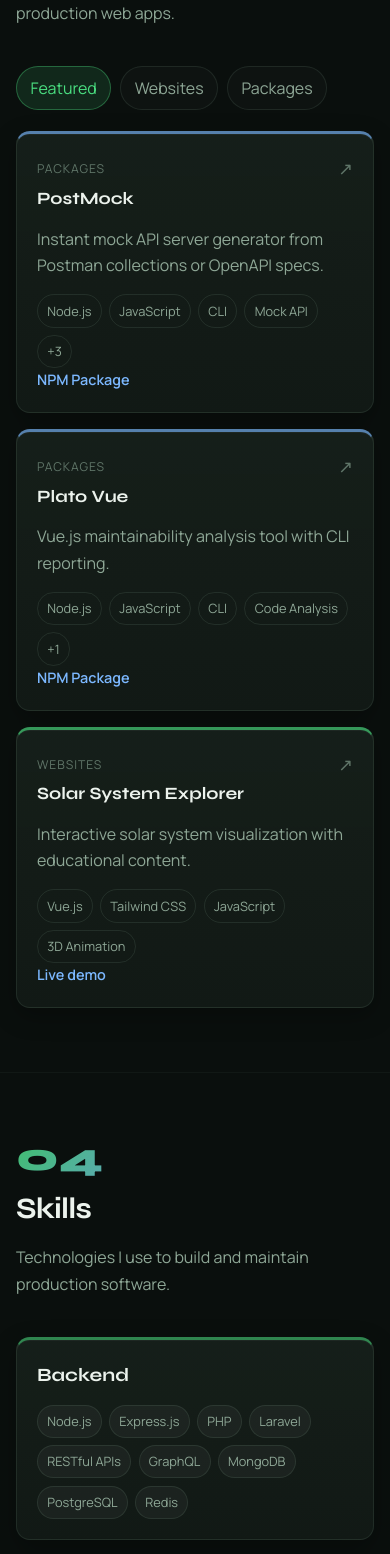
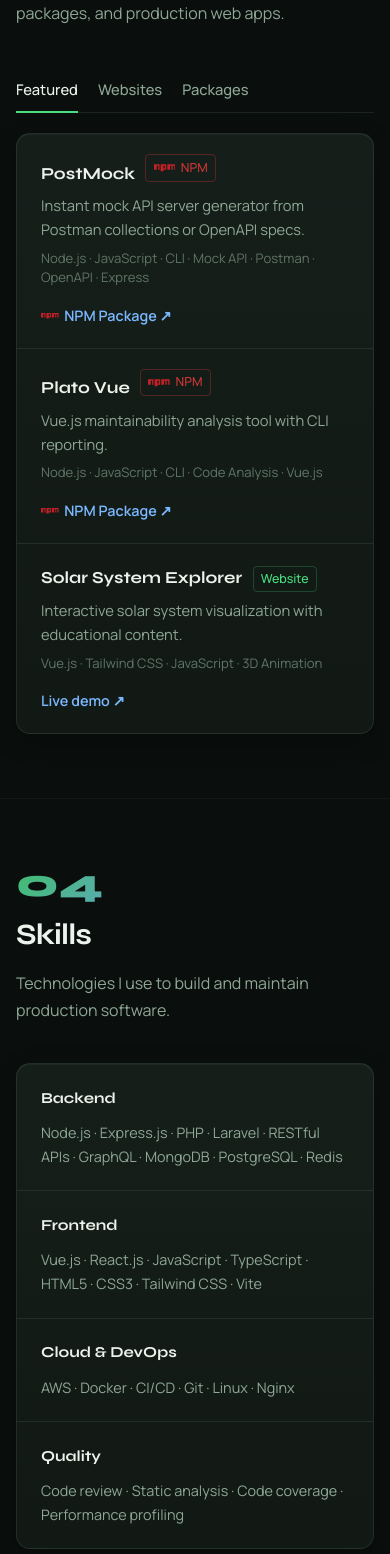
Before and after one commit to leon-99/portfolio, a Vue app: page / in a window 390 px wide. Shown: the part 5780-7334 px from the top of the page. Built offline with nearby package versions, Linux system fonts and the light colour scheme.

Commit message:
Refactor project and skills components for enhanced layout and styling. Updated CSS classes for project filters, project rows, and skills display. Introduced package type handling in Projects.vue and improved responsiveness in Skills.vue. Added new project type definitions in portfolio.ts.

```diff
--- a/src/components/Projects.vue
+++ b/src/components/Projects.vue
@@ -1,7 +1,8 @@
 <script setup lang="ts">
 import { computed, ref } from 'vue'
+import { Icon } from '@iconify/vue'
 import SectionHeader from '@/components/SectionHeader.vue'
-import { projects, type ProjectCategory } from '@/data/portfolio'
+import { projects, type PackageType, type Project, type ProjectCategory } from '@/data/portfolio'
 
 type Filter = 'featured' | ProjectCategory
 
@@ -19,6 +20,35 @@
   }
   return projects.filter((project) => project.category === activeFilter.value)
 })
+
+const categoryLabel: Record<ProjectCategory, string> = {
+  websites: 'Website',
+  packages: 'Package',
+}
+
+const packageLabel: Record<PackageType, string> = {
+  npm: 'NPM',
+  laravel: 'Laravel',
+}
+
+const packageIcon: Record<PackageType, string> = {
+  npm: 'logos:npm',
+  laravel: 'logos:laravel',
+}
+
+function projectType(project: Project): ProjectCategory | PackageType {
+  if (project.category === 'websites') return 'websites'
+  return project.packageType ?? 'npm'
+}
+
+function typeLabel(project: Project): string {
+  if (project.category === 'websites') return categoryLabel.websites
+  return packageLabel[project.packageType ?? 'npm']
+}
+
+function isNpmLink(project: Project): boolean {
+  return Boolean(project.liveUrl?.includes('npmjs.com'))
+}
 </script>
 
 <template>
@@ -27,57 +57,62 @@
       <SectionHeader
         index="03"
         title="Projects"
-        description="Selected work across npm packages and production web apps."
+        description="Selected work across npm packages, Laravel packages, and production web apps."
       />
 
-      <div class="filter-row">
+      <div class="project-filters" role="tablist" aria-label="Project filters">
         <button
           v-for="filter in filters"
           :key="filter.id"
           type="button"
-          class="filter-btn"
+          role="tab"
+          class="filter-tab"
           :class="{ active: activeFilter === filter.id }"
+          :aria-selected="activeFilter === filter.id"
           @click="activeFilter = filter.id"
         >
           {{ filter.label }}
         </button>
       </div>
 
-      <div class="projects-grid">
+      <div class="project-list section-card">
         <article
           v-for="project in filteredProjects"
           :key="project.id"
-          class="project-card section-card"
-          :class="`tone-${project.category}`"
+          class="project-row"
         >
-          <div class="project-top">
-            <div>
-              <span class="project-category">{{ project.category }}</span>
+          <div class="project-main">
+            <div class="project-head">
               <h3>{{ project.title }}</h3>
+              <span class="project-type" :data-type="projectType(project)">
+                <Icon
+                  v-if="project.category === 'packages'"
+                  :icon="packageIcon[project.packageType ?? 'npm']"
+                  class="project-type-icon"
+                  aria-hidden="true"
+                />
+                {{ typeLabel(project) }}
+              </span>
             </div>
-            <span class="project-arrow" aria-hidden="true">↗</span>
+            <p class="project-desc">{{ project.description }}</p>
+            <p class="project-tech">{{ project.technologies.join(' · ') }}</p>
           </div>
 
-          <p>{{ project.description }}</p>
-
-          <div class="tag-list">
-            <span v-for="tech in project.technologies.slice(0, 4)" :key="tech" class="tag muted">
-              {{ tech }}
-            </span>
-            <span v-if="project.technologies.length > 4" class="tag muted">
-              +{{ project.technologies.length - 4 }}
-            </span>
-          </div>
-
-          <div class="project-actions">
+          <div v-if="project.liveUrl || project.codeUrl" class="project-links">
             <a
               v-if="project.liveUrl"
               :href="project.liveUrl"
               target="_blank"
               rel="noopener noreferrer"
-              class="text-link"
+              class="text-link project-link"
             >
-              {{ project.liveLabel ?? 'Live' }}
+              <Icon
+                v-if="isNpmLink(project)"
+                icon="logos:npm"
+                class="project-link-icon"
+                aria-hidden="true"
+              />
+              {{ project.liveLabel ?? 'Live' }} ↗
             </a>
             <a
               v-if="project.codeUrl"
@@ -86,7 +121,7 @@
               rel="noopener noreferrer"
               class="text-link"
             >
-              {{ project.codeLabel ?? 'Code' }}
+              {{ project.codeLabel ?? 'Code' }} ↗
             </a>
           </div>
         </article>
--- a/src/components/Skills.vue
+++ b/src/components/Skills.vue
@@ -1,8 +1,6 @@
 <script setup lang="ts">
 import SectionHeader from '@/components/SectionHeader.vue'
 import { skillCategories } from '@/data/portfolio'
-
-const tones = ['mint', 'sky', 'amber', 'rose']
 </script>
 
 <template>
@@ -14,20 +12,15 @@
         description="Technologies I use to build and maintain production software."
       />
 
-      <div class="skills-grid">
-        <article
-          v-for="(category, index) in skillCategories"
+      <div class="skills-panel section-card">
+        <div
+          v-for="category in skillCategories"
           :key="category.title"
-          class="skills-card section-card"
-          :class="`tone-${tones[index % tones.length]}`"
+          class="skill-group"
         >
           <h3>{{ category.title }}</h3>
-          <div class="tag-list">
-            <span v-for="skill in category.skills" :key="skill" class="tag">
-              {{ skill }}
-            </span>
-          </div>
-        </article>
+          <p class="skill-items">{{ category.skills.join(' · ') }}</p>
+        </div>
       </div>
     </div>
   </section>
--- a/src/data/portfolio.ts
+++ b/src/data/portfolio.ts
@@ -109,12 +109,14 @@
 ]
 
 export type ProjectCategory = 'websites' | 'packages'
+export type PackageType = 'npm' | 'laravel'
 
 export interface Project {
   id: string
   title: string
   description: string
   category: ProjectCategory
+  packageType?: PackageType
   featured: boolean
   technologies: string[]
   liveUrl?: string
@@ -130,6 +132,7 @@
     description:
       'Instant mock API server generator from Postman collections or OpenAPI specs.',
     category: 'packages',
+    packageType: 'npm',
     featured: true,
     technologies: ['Node.js', 'JavaScript', 'CLI', 'Mock API', 'Postman', 'OpenAPI', 'Express'],
     liveUrl: 'https://www.npmjs.com/package/postmock',
@@ -140,6 +143,7 @@
     title: 'Plato Vue',
     description: 'Vue.js maintainability analysis tool with CLI reporting.',
     category: 'packages',
+    packageType: 'npm',
     featured: true,
     technologies: ['Node.js', 'JavaScript', 'CLI', 'Code Analysis', 'Vue.js'],
     liveUrl: 'https://www.npmjs.com/package/plato-vue',
@@ -160,6 +164,7 @@
     title: 'Oasify Postman',
     description: 'Converts Postman collections to OpenAPI 3.0 with CLI support.',
     category: 'packages',
+    packageType: 'npm',
     featured: false,
     technologies: ['Node.js', 'JavaScript', 'CLI', 'OpenAPI'],
     liveUrl: 'https://www.npmjs.com/package/oasify-postman',
@@ -170,6 +175,7 @@
     title: 'Laravel Entity Generator',
     description: 'Generates CRUD operations in a service-based Laravel architecture.',
     category: 'packages',
+    packageType: 'laravel',
     featured: false,
     technologies: ['Laravel', 'PHP', 'CLI', 'CRUD'],
     codeUrl: 'https://github.com/leon-99/laravel-entity-generator',
--- a/src/style.css
+++ b/src/style.css
@@ -728,49 +728,181 @@
   color: var(--text-muted);
 }
 
-.filter-row {
+.project-filters {
   display: flex;
   flex-wrap: wrap;
-  gap: 0.55rem;
-  margin-bottom: 1.35rem;
+  gap: 1.25rem;
+  margin-bottom: 1.25rem;
+  border-bottom: 1px solid var(--border);
 }
 
-.filter-btn {
-  padding: 0.48rem 0.85rem;
-  border-radius: 999px;
-  border: 1px solid var(--border);
-  background: rgba(255, 255, 255, 0.02);
+.filter-tab {
+  padding: 0.65rem 0;
+  margin-bottom: -1px;
+  border: none;
+  border-bottom: 2px solid transparent;
+  background: none;
   color: var(--text-muted);
+  font: inherit;
+  font-size: 0.92rem;
+  font-weight: 500;
+  transition:
+    color 0.15s ease,
+    border-color 0.15s ease;
 }
 
-.filter-btn.active {
-  color: var(--accent);
-  border-color: rgba(74, 222, 128, 0.35);
-  background: var(--accent-soft);
+.filter-tab:hover {
+  color: var(--text);
 }
 
-.projects-grid,
-.skills-grid,
+.filter-tab.active {
+  color: var(--text);
+  border-bottom-color: var(--accent);
+}
+
+.project-list {
+  padding: 0;
+  overflow: hidden;
+}
+
+.project-row {
+  display: grid;
+  grid-template-columns: 1fr auto;
+  gap: 1.5rem;
+  align-items: start;
+  padding: 1.25rem 1.5rem;
+  border-bottom: 1px solid var(--border);
+  transition: background 0.15s ease;
+}
+
+.project-row:last-child {
+  border-bottom: none;
+}
+
+.project-row:hover {
+  background: rgba(255, 255, 255, 0.02);
+}
+
+.project-head {
+  display: flex;
+  flex-wrap: wrap;
+  align-items: baseline;
+  gap: 0.65rem;
+  margin-bottom: 0.35rem;
+}
+
+.project-head h3 {
+  font-family: var(--font-display);
+  font-size: 1.05rem;
+}
+
+.project-type {
+  display: inline-flex;
+  align-items: center;
+  gap: 0.35rem;
+  font-size: 0.78rem;
+  font-weight: 500;
+  padding: 0.12rem 0.45rem;
+  border: 1px solid var(--border);
+  border-radius: 4px;
+  color: var(--text-faint);
+}
+
+.project-type-icon {
+  width: 1.35rem;
+  height: 1.35rem;
+  flex-shrink: 0;
+}
+
+.project-type[data-type='packages'],
+.project-type[data-type='npm'] {
+  color: #cb3837;
+  border-color: rgba(203, 56, 55, 0.35);
+}
+
+.project-type[data-type='laravel'] {
+  color: #ff2d20;
+  border-color: rgba(255, 45, 32, 0.35);
+}
+
+.project-type[data-type='websites'] {
+  color: var(--accent);
+  border-color: rgba(74, 222, 128, 0.22);
+}
+
+.project-desc {
+  color: var(--text-muted);
+  font-size: 0.92rem;
+  margin-bottom: 0.45rem;
+}
+
+.project-tech {
+  color: var(--text-faint);
+  font-size: 0.82rem;
+  line-height: 1.5;
+}
+
+.project-links {
+  display: flex;
+  flex-direction: column;
+  align-items: flex-end;
+  gap: 0.35rem;
+  padding-top: 0.15rem;
+  white-space: nowrap;
+}
+
+.project-link {
+  display: inline-flex;
+  align-items: center;
+  gap: 0.35rem;
+}
+
+.project-link-icon {
+  width: 1.1rem;
+  height: 1.1rem;
+  flex-shrink: 0;
+}
+
+.skills-panel {
+  display: grid;
+  grid-template-columns: repeat(2, minmax(0, 1fr));
+  padding: 0;
+  overflow: hidden;
+}
+
+.skill-group {
+  padding: 1.35rem 1.5rem;
+  border-bottom: 1px solid var(--border);
+  border-right: 1px solid var(--border);
+}
+
+.skill-group:nth-child(2n) {
+  border-right: none;
+}
+
+.skill-group:nth-last-child(-n + 2) {
+  border-bottom: none;
+}
+
+.skill-group h3 {
+  font-family: var(--font-display);
+  font-size: 0.95rem;
+  margin-bottom: 0.65rem;
+}
+
+.skill-items {
+  color: var(--text-muted);
+  font-size: 0.9rem;
+  line-height: 1.65;
+}
+
 .contact-grid {
   display: grid;
   gap: 1rem;
-}
-
-.projects-grid {
-  grid-template-columns: repeat(2, minmax(0, 1fr));
-}
-
-.skills-grid {
-  grid-template-columns: repeat(2, minmax(0, 1fr));
-}
-
-.contact-grid {
   grid-template-columns: repeat(3, minmax(0, 1fr));
   margin-bottom: 1rem;
 }
 
-.project-card,
-.skills-card,
 .contact-card {
   padding: 1.25rem;
   transition:
@@ -778,82 +910,20 @@
     background 0.15s ease;
 }
 
-.project-card:hover,
 .contact-card:hover {
   border-color: var(--border-strong);
   background: linear-gradient(180deg, rgba(28, 38, 32, 0.95) 0%, rgba(18, 26, 22, 0.98) 100%);
 }
 
-.project-card.tone-packages {
-  border-top: 3px solid rgba(124, 184, 255, 0.65);
-}
-
-.project-card.tone-websites {
-  border-top: 3px solid rgba(74, 222, 128, 0.65);
-}
-
-.skills-card.tone-mint {
-  border-top: 3px solid rgba(74, 222, 128, 0.55);
-}
-
-.skills-card.tone-sky {
-  border-top: 3px solid rgba(124, 184, 255, 0.55);
-}
-
-.skills-card.tone-amber {
-  border-top: 3px solid rgba(240, 179, 90, 0.55);
-}
-
-.skills-card.tone-rose {
-  border-top: 3px solid rgba(240, 138, 168, 0.55);
-}
-
-.project-top {
-  display: flex;
-  justify-content: space-between;
-  gap: 1rem;
-  margin-bottom: 0.75rem;
-}
-
-.project-category {
-  display: inline-block;
-  margin-bottom: 0.35rem;
-  color: var(--text-faint);
-  font-size: 0.76rem;
-  text-transform: uppercase;
-  letter-spacing: 0.08em;
-}
-
-.project-top h3 {
-  font-family: var(--font-display);
-  font-size: 1.08rem;
-}
-
-.project-arrow {
-  color: var(--text-faint);
-  font-size: 1.1rem;
-}
-
-.project-card p,
 .contact-card p {
   color: var(--text-muted);
   margin: 0.5rem 0 1rem;
-}
-
-.project-actions {
-  display: flex;
-  gap: 1rem;
 }
 
 .text-link {
   color: var(--sky);
   font-weight: 600;
   font-size: 0.9rem;
-}
-
-.skills-card h3 {
-  font-family: var(--font-display);
-  margin-bottom: 0.85rem;
 }
 
 .contact-card {
@@ -942,11 +1012,25 @@
 @media (max-width: 900px) {
   .hero-grid,
   .about-grid,
-  .projects-grid,
-  .skills-grid,
   .contact-grid,
   .education-grid {
     grid-template-columns: 1fr;
+  }
+
+  .skills-panel {
+    grid-template-columns: 1fr;
+  }
+
+  .skill-group {
+    border-right: none;
+  }
+
+  .skill-group:nth-last-child(-n + 2) {
+    border-bottom: 1px solid var(--border);
+  }
+
+  .skill-group:last-child {
+    border-bottom: none;
   }
 
   .objective-stats {
@@ -957,6 +1041,17 @@
 @media (max-width: 768px) {
   .hero-card-area {
     display: none;
+  }
+
+  .project-row {
+    grid-template-columns: 1fr;
+    gap: 0.85rem;
+  }
+
+  .project-links {
+    flex-direction: row;
+    align-items: center;
+    gap: 1rem;
   }
 
   .menu-toggle {
```
